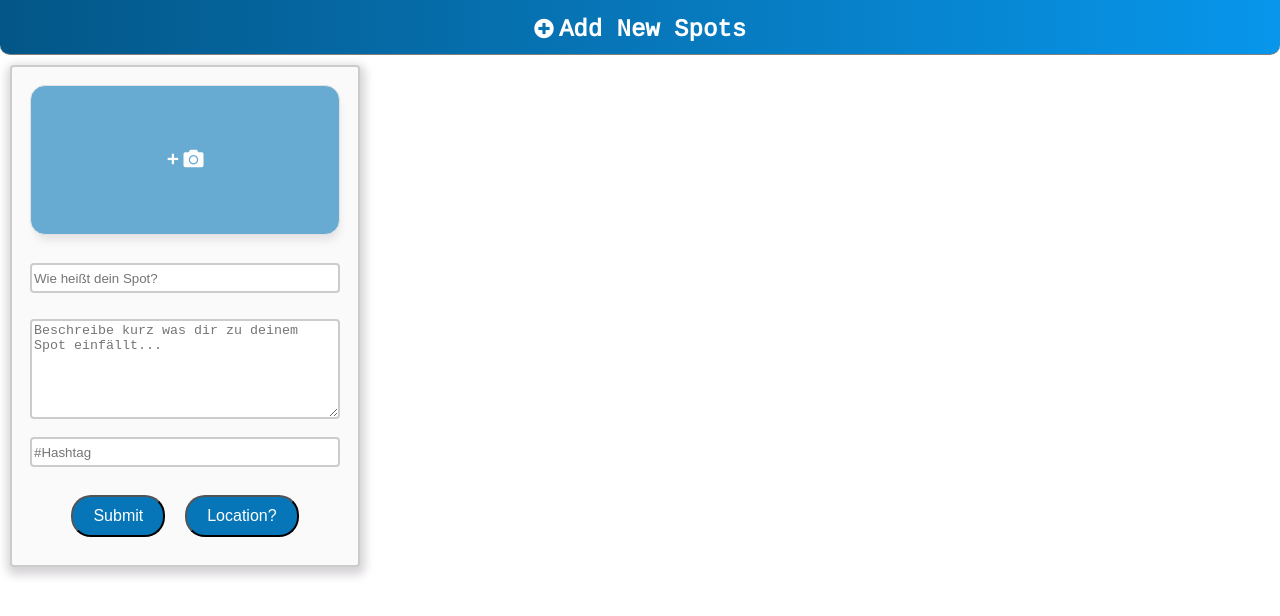
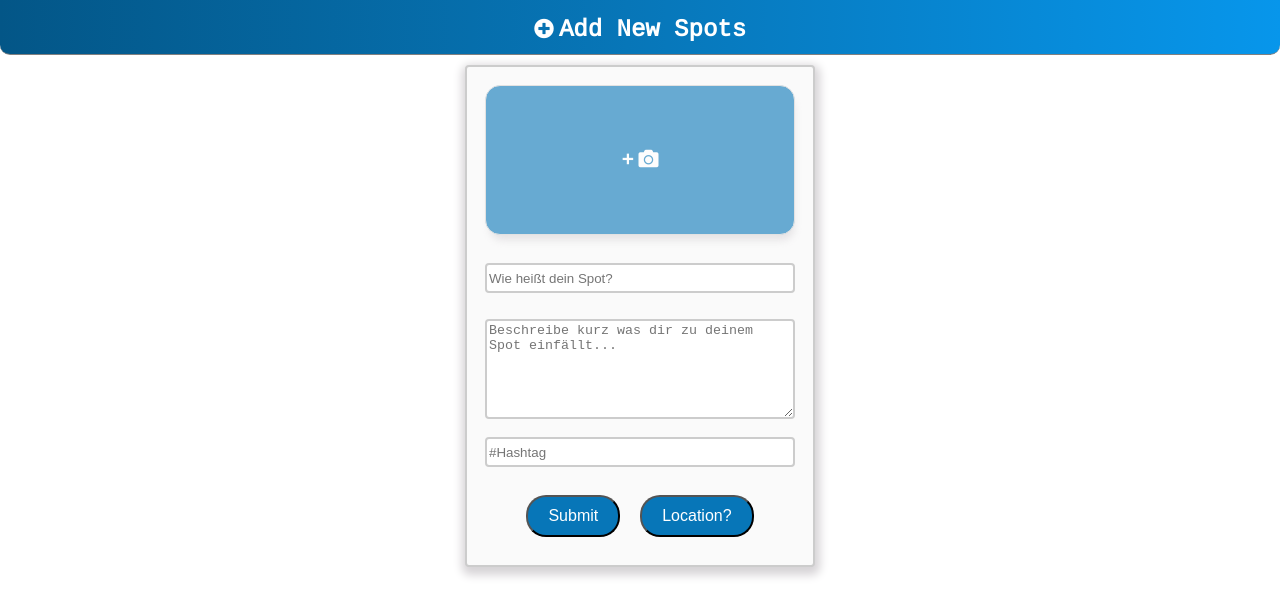
Before and after one commit to landoschmuck/Secret-Spots, a React (Create React App) app: page /addSpots in a window 1280 px wide. Shown: the top 616 px of the page. Built offline with nearby package versions, Linux system fonts and the light colour scheme; no server answers; what react-google-maps would draw is missing.

Commit message:
add heroku script

```diff
--- a/package.json
+++ b/package.json
@@ -22,7 +22,8 @@
     "uuid": "^3.3.2"
   },
   "scripts": {
-    "start": "react-scripts start",
+    "start": "run-p react server",
+    "react": "react-scripts start",
     "build": "react-scripts build",
     "test": "react-scripts test",
     "server": "nodemon server.js",
--- a/src/components/card/components.js
+++ b/src/components/card/components.js
@@ -13,8 +13,8 @@ export const DeletButton = styled(ActionButton).attrs({
   icon: "fa-trash-alt"
 })`
   position: absolute;
-  left: -5px;
-  top: -4px;
+  left: 0;
+  top: -1px;
   background: transparent;
   transition: all 0.4s ease;
   color: grey;
@@ -23,8 +23,8 @@ export const DeletButton = styled(ActionButton).attrs({
 
 export const Bookmark = styled(ActionButton).attrs({ icon: "fa-star" })`
   position: absolute;
-  right: -5px;
-  top: -4px;
+  right: 0;
+  top: -1px;
   background: transparent;
   transition: all 0.4s ease;
   color: ${props => (props.active ? "gold" : "grey")};
--- a/src/pages/addSpots/AddSpots.js
+++ b/src/pages/addSpots/AddSpots.js
@@ -13,7 +13,8 @@ import {
   Title,
   Text,
   Tags,
-  ButtonGroup
+  ButtonGroup,
+  LandosFavoriteDiv
 } from "./components";
 
 function AddSpots({
@@ -97,6 +98,7 @@ function AddSpots({
   return (
     <>
       <Header title="Add New Spots" icon="fa-plus-circle" />
+      <LandosFavoriteDiv>
         <FormContainer>
           <Form onSubmit={handleSubmit}>
             <ImageUpload
@@ -132,6 +134,7 @@ function AddSpots({
             </ButtonGroup>
           </Form>
         </FormContainer>
+      </LandosFavoriteDiv>
       {showMap && (
         <Blur>
           <ModalDialog>
--- a/src/pages/addSpots/components.js
+++ b/src/pages/addSpots/components.js
@@ -45,9 +45,13 @@ export const FormContainer = styled.div`
   margin: 10px;
   height: auto;
   box-shadow: 1px 4px 10px 4px rgba(214, 211, 214, 1);
+  justify-content: center;
+  align-items: center;
 
   @media (min-width: 500px) {
     width: 350px;
+    justify-content: center;
+    align-items: center;
   }
 `;
 
@@ -95,3 +99,10 @@ export const ButtonGroup = styled.div`
   justify-content: space-around;
   align-content: center;
 `;
+
+export const LandosFavoriteDiv = styled.div`
+  display: flex;
+  flex-direction: column;
+  align-items: center;
+  justify-content: center;
+`;
```
Also changed, not shown: 1 other file (tests, documents, lock files or other folders). Lines whose indentation alone changed are shown as unchanged.
